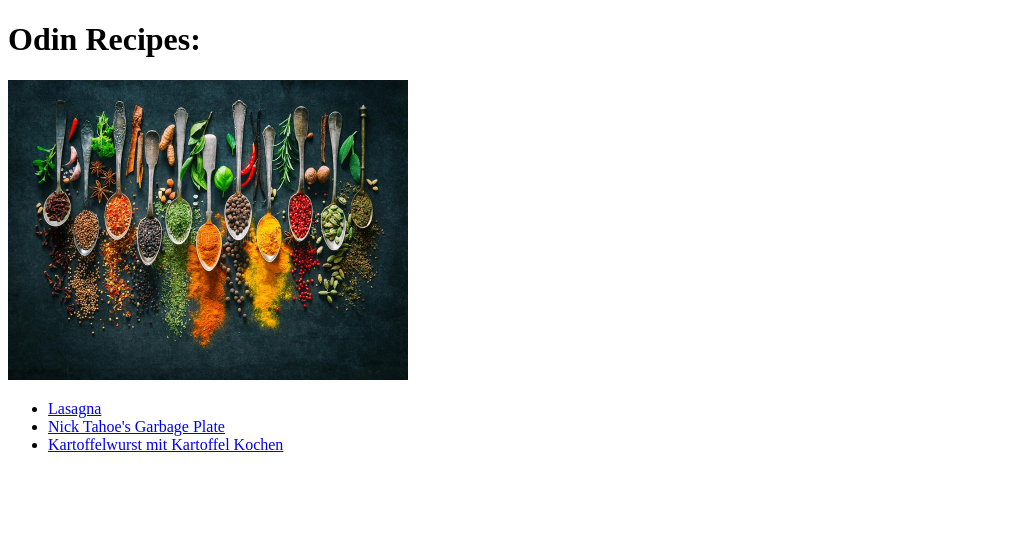
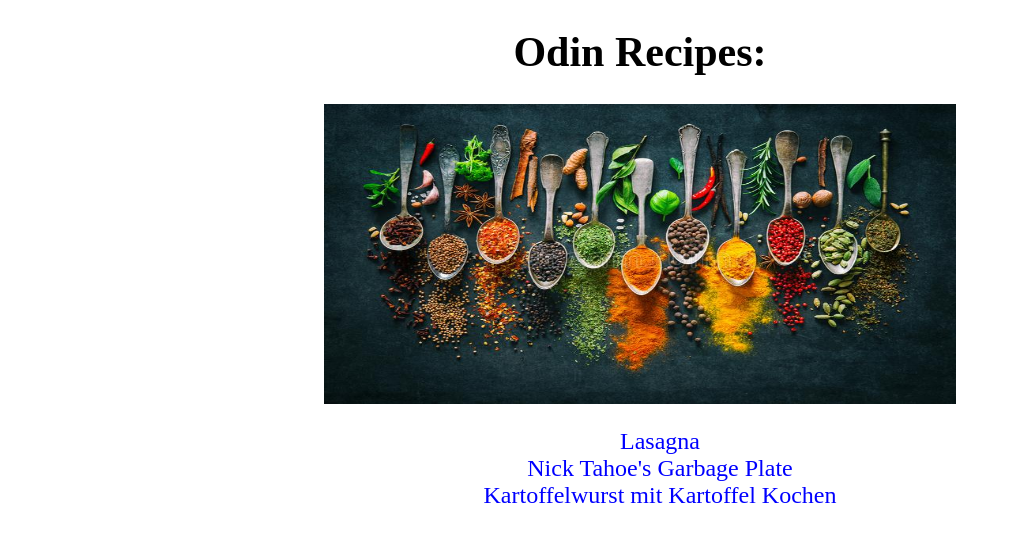
Before and after one commit to dreessen-n/odin-recipes, a plain HTML site: page index.html in a window 1280 px wide. Shown: the whole page, without its empty margins (0-1011 px from the left). Drawn offline with Linux system fonts and the light colour scheme.

Commit message:
Edit homepage index.html; add style to it

```diff
--- a/index.html
+++ b/index.html
@@ -5,13 +5,14 @@
         <meta http-equiv="X-UA-Compatible" content="IE=edge">
         <meta name="viewport" content="width=device-width, initial-scale=1.0">
         <title>Odin Recipes</title>
+        <link rel="stylesheet" href="style.css">
     </head>
     <body>
         <h1>Odin Recipes:</h1>
 
-            <img src="images/cooking-recipes.jpg" alt="Cooking Recipes" width="400" height="300">
+            <img src="images/cooking-recipes.jpg" alt="Cooking Recipes" class="img center">
 
-            <ul>
+            <ul class="listRecipes center">
                 <li><a href="recipes/lasagna.html">Lasagna</a></li>
                 <li><a href="recipes/garbage-plate.html">Nick Tahoe's Garbage Plate</a></li>
                 <li><a href="recipes/kartoffel-wurst.html">Kartoffelwurst mit Kartoffel Kochen</a></li>
--- /dev/null
+++ b/style.css
@@ -0,0 +1,50 @@
+/* Style sheet for odin-recipes */
+
+/* Type Selectors */
+
+h1 {
+    text-align: center;
+    font-size: 42px;
+}
+
+img {
+    width: 400px;
+    height: 300px;
+}
+
+/* link and visited link  */
+a:link,
+a.visited {
+    color: blue;
+  }
+
+  /* mouse over link and selected link */
+  a:hover,
+  a:active {
+    color: red;
+  }
+
+  a:link,
+  a:visited {
+    text-decoration: none;
+  }
+
+  a:hover,
+  a:active {
+    text-decoration: underline;
+  }
+
+/* Class Selectors */
+
+.center {
+    display: block;
+    margin-left: auto;
+    margin-right: auto;
+    width: 50%;
+  }
+
+  .listRecipes {
+      list-style-type: none;
+      font-size: 24px;
+      text-align: center;
+  }
```
